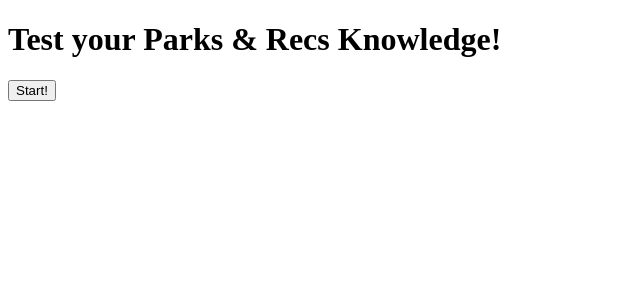
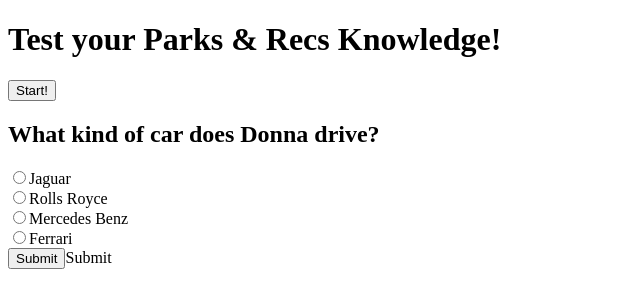
Before and after one commit to thinkful-c16/Elliot-Bronson-QuizApp, a plain HTML site: page index.html in a window 1280 px wide. Shown: the whole page, without its empty margins (0-640 px from the left). Drawn offline with nearby package versions, Linux system fonts and the light colour scheme.

Commit message:
next commit

```diff
--- a/index.html
+++ b/index.html
@@ -15,6 +15,9 @@
 
         <button class="start">Start!</button>
     </div>
+    <div id="testing">
+
+    </div>
     </main>
 
     <script src="https://code.jquery.com/jquery-3.2.1.js" integrity="sha256-DZAnKJ/6XZ9si04Hgrsxu/8s717jcIzLy3oi35EouyE=" crossorigin="anonymous"></script>
--- a/index.js
+++ b/index.js
@@ -34,17 +34,37 @@ const QUESTIONS = [
 ];
 
 const STORE = {
+  questionIndex: 1  //to track where the user is at in the quiz
+};
 
-};
 
 //Template generators
 function generateAnswerList(answers) {
 
 }
 
+function generateNextQuestion() {
+  let possibleAnswers = QUESTIONS[STORE.questionIndex].answers.map(function(val, index){
+    return `<div><input type="radio" name="answers" value="${val}" data-index-attr="${index}" /><span class="possible-answers">${val}</span></div>`;
+  })
+  possibleAnswers = possibleAnswers.join('');
+  let content = `
+    <div class="question-container">
+      <h2 class="question-title">
+        ${QUESTIONS[STORE.questionIndex].question}
+      </h2>
+      <form id="answers-options">
+        ${possibleAnswers}
+        <input type="submit">Submit</input>
+      </form>
+    </div>
+  `
+  return content;
+}
+
 //Rendering functions
 function renderQuestionText() {
-
+  $('.container')
 }
 
 //Event handlers
@@ -58,4 +78,6 @@ function handleAnswerSubmitted() {
 
 $(function(){
   handleAnswerSubmitted();
+  document.getElementById("testing").innerHTML=generateNextQuestion();
+  //$("#testing").html(generateNextQuestion());
 });
```
